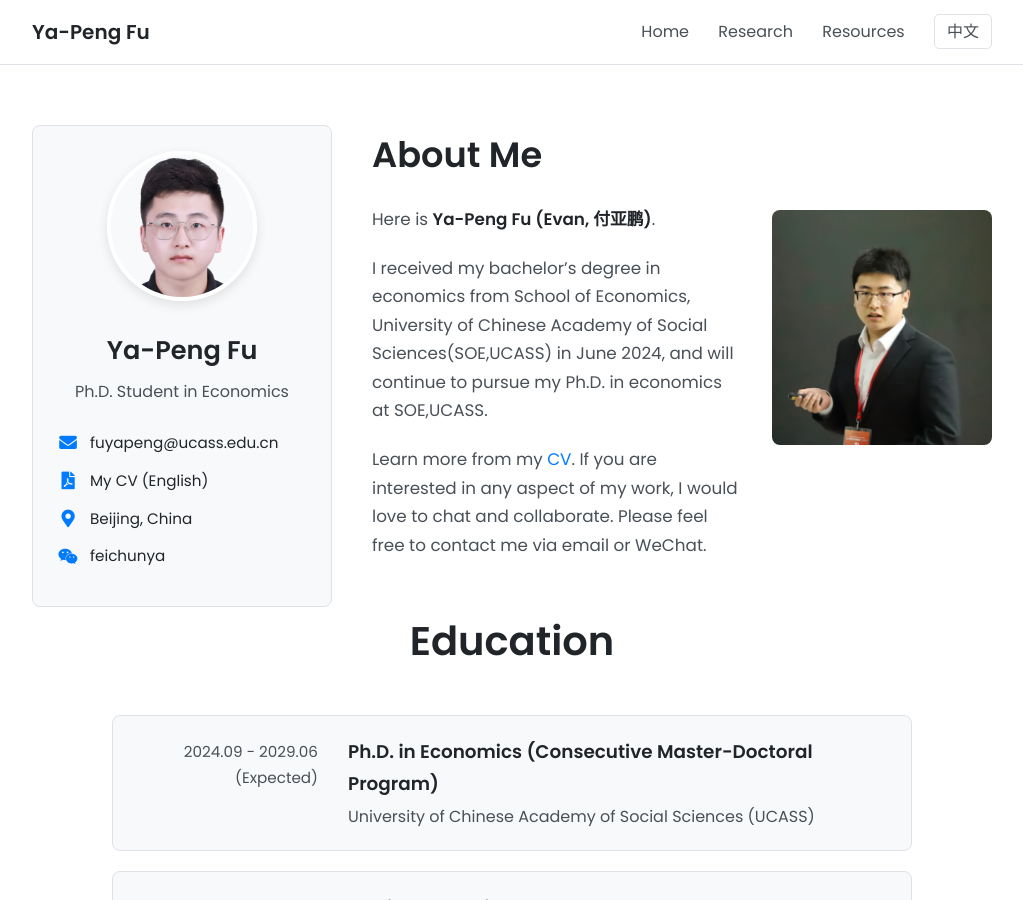
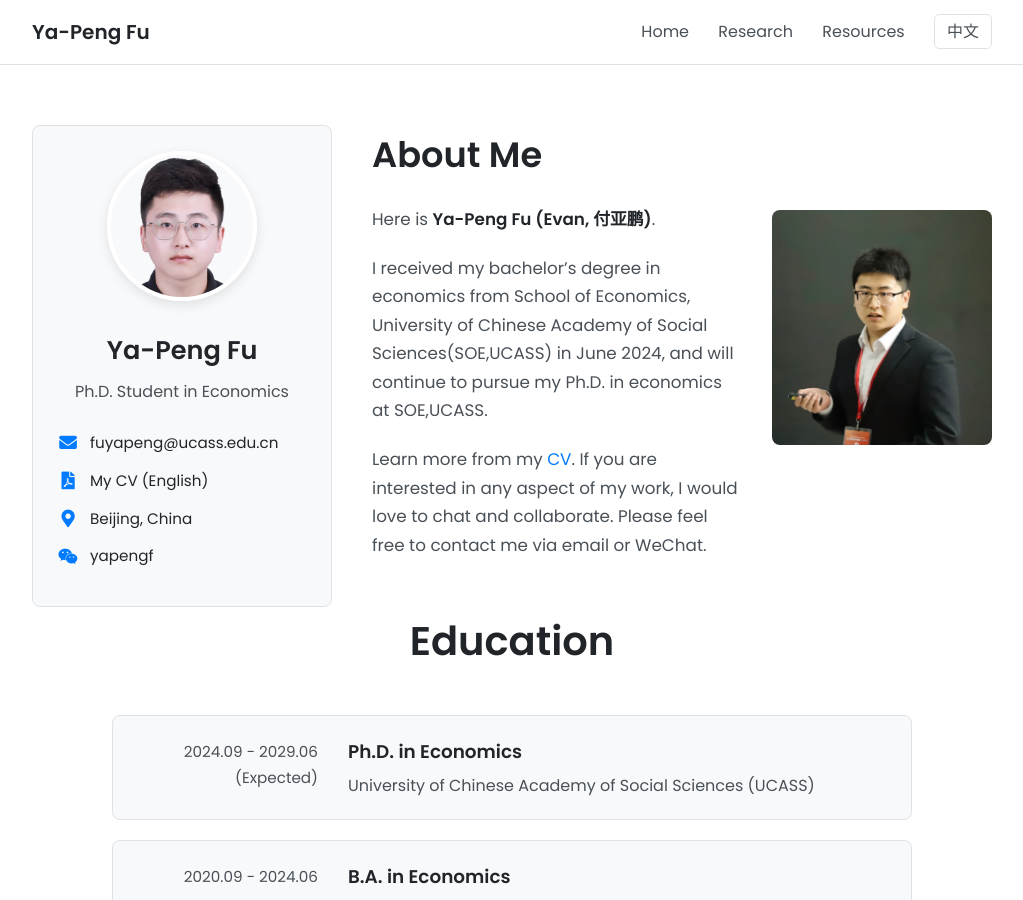
Before and after one commit to fyapeng/fyapeng.github.io, a Jekyll site: the page built from en/index.html, in a window 1280 px wide and 900 px high. Shown: the whole window, without its empty margins (128-1151 px from the left). Built offline with Jekyll 4.4.1, drawn with Linux system fonts in a browser that asks for light colours.

Commit message:
更新 en.yml

```diff
--- a/_data/en.yml
+++ b/_data/en.yml
@@ -14,7 +14,7 @@ profile:
   cv_button: "My CV (English)"
   cv_link: "/assets/cv/cv_en.pdf" # Replace with your English CV link
   location: "Beijing, China"
-  wechat_id: "feichunya"
+  wechat_id: "yapengf"
 
 about:
   title: "About Me"
@@ -31,7 +31,7 @@ education:
   title: "Education"
   items:
     - duration: "2024.09 - 2029.06 (Expected)"
-      degree: "Ph.D. in Economics (Consecutive Master-Doctoral Program)"
+      degree: "Ph.D. in Economics"
       institution: "University of Chinese Academy of Social Sciences (UCASS)"
     - duration: "2020.09 - 2024.06"
       degree: "B.A. in Economics"
```
